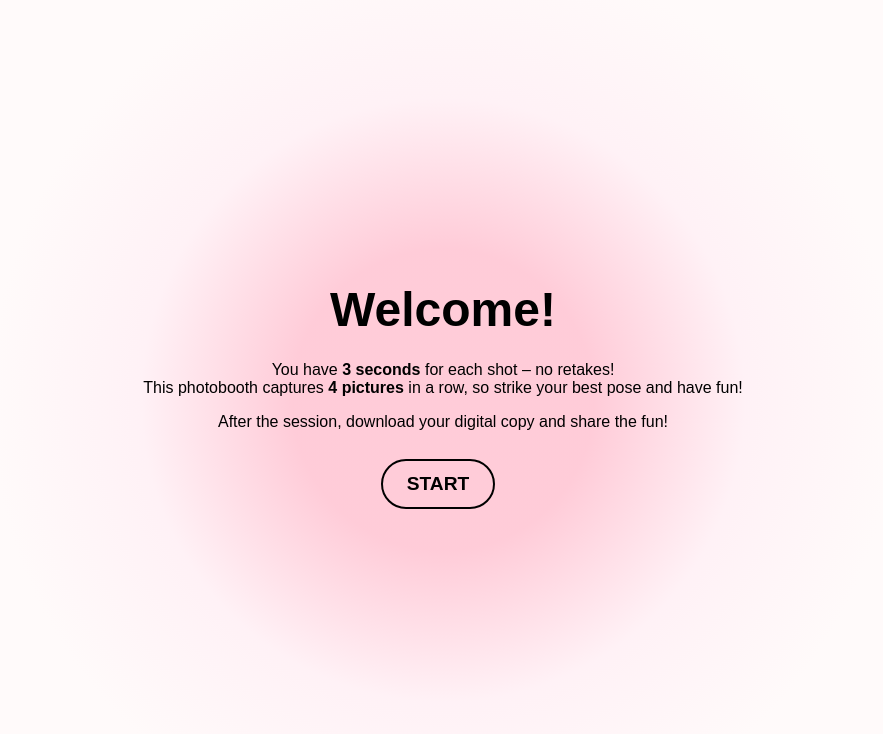
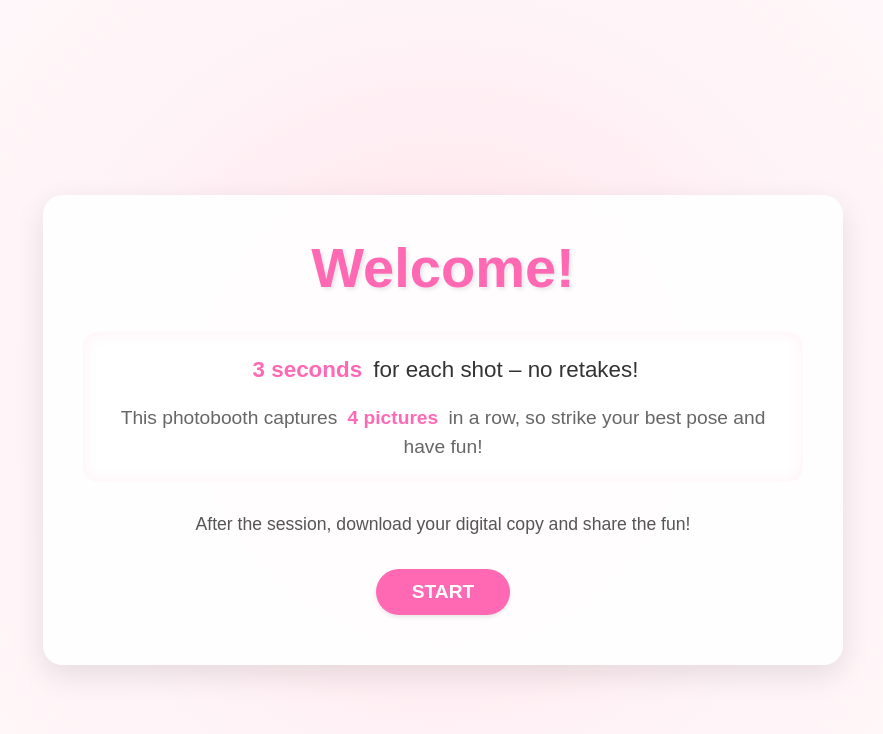
Before and after one commit to TeguhBagasM/snapthiev, a React (Create React App) app: page /welcome in a window 1280 px wide. Shown: the top 734 px of the page, without its empty margins (197-1080 px from the left). Built offline with nearby package versions, Linux system fonts and the light colour scheme.

Commit message:
update ui

```diff
--- a/src/App.css
+++ b/src/App.css
@@ -479,60 +479,165 @@ button {
   border-radius: 8px;
   box-shadow: 0px 4px 8px rgba(0, 0, 0, 0.2);
 }
+/* Welcome.css */
+.welcome-page {
+  min-height: 100vh;
+  padding: 80px 20px 20px;
+  background: radial-gradient(
+    circle at center,
+    rgba(255, 153, 178, 0.3) 0%,
+    rgba(255, 240, 245, 0.8) 50%,
+    rgba(255, 250, 250, 0.95) 100%
+  );
+}
 
 .welcome-container {
+  max-width: 800px;
+  margin: 0 auto;
+  min-height: calc(100vh - 100px);
   display: flex;
-  flex-direction: column;
+  align-items: center;
   justify-content: center;
-  align-items: center;
-  text-align: center;
-  height: 100vh;
-  padding: 0 20px;
-  background: radial-gradient(
-    circle at center,
-    rgba(255, 153, 178, 0.5) 20%,
-    rgba(255, 240, 245, 0.9) 40%,
-    rgba(255, 250, 250, 1) 60%
-  );
-  display: flex;
 }
 
-/* test */
-
-.welcome-container h1 {
-  margin-bottom: 80px;
-  font-size: 3rem;
-  color: black;
-  margin-bottom: 1rem;
+.welcome-content {
+  width: 100%;
+  padding: 40px;
+  background: rgba(255, 255, 255, 0.9);
+  border-radius: 20px;
+  box-shadow: 0 10px 30px rgba(0, 0, 0, 0.1);
+  backdrop-filter: blur(10px);
+  text-align: center;
 }
 
-.welcome-container p {
-  font-size: 1rem;
-  margin: 0.5rem 0;
-  max-width: 600px;
-  color: #000;
+.welcome-content h1 {
+  font-size: 3.5rem;
+  color: #ff69b4;
+  margin-bottom: 2rem;
+  font-weight: 700;
+  text-shadow: 2px 2px 4px rgba(0, 0, 0, 0.1);
 }
 
-.welcome-container button {
-  margin-top: 1.5rem;
-  padding: 12px 24px;
-  font-size: 1.2rem;
-  border: 2px solid black;
-  border-radius: 25px;
-  background-color: transparent;
-  cursor: pointer;
-  transition: background-color 0.3s ease, transform 0.2s ease;
-  text-align: center;
-  margin-left: 0px;
-  margin-top: 20px;
+.info-box {
+  margin: 2rem 0;
+  padding: 20px;
+  border-radius: 15px;
+  background: rgba(255, 255, 255, 0.8);
+  box-shadow: inset 0 0 15px rgba(255, 105, 180, 0.1);
 }
 
-.welcome-container button:hover {
-  background-color: #ff69b4;
-  color: white;
-  transform: scale(1.05);
+.main-info {
+  font-size: 1.4rem;
+  margin-bottom: 1rem;
+  line-height: 1.6;
+  color: #333;
 }
 
+.sub-info {
+  font-size: 1.2rem;
+  color: #666;
+  line-height: 1.5;
+}
+
+.highlight {
+  color: #ff69b4;
+  font-weight: 600;
+  padding: 0 5px;
+}
+
+.download-info {
+  margin: 1.5rem 0;
+  font-size: 1.1rem;
+  color: #555;
+}
+
+.start-button {
+  padding: 15px 40px;
+  font-size: 1.3rem;
+  font-weight: 600;
+  color: #ff69b4;
+  background: transparent;
+  border: 2px solid #ff69b4;
+  border-radius: 30px;
+  cursor: pointer;
+  transition: all 0.3s ease;
+  position: relative;
+  overflow: hidden;
+}
+
+.start-button::before {
+  content: "";
+  position: absolute;
+  top: 0;
+  left: -100%;
+  width: 100%;
+  height: 100%;
+  background: linear-gradient(120deg, transparent, rgba(255, 105, 180, 0.2), transparent);
+  transition: all 0.5s ease;
+}
+
+.start-button:hover {
+  background: #ff69b4;
+  color: white;
+  transform: translateY(-3px);
+  box-shadow: 0 5px 15px rgba(255, 105, 180, 0.3);
+}
+
+.start-button:hover::before {
+  left: 100%;
+}
+
+/* Media Queries */
+@media screen and (max-width: 768px) {
+  .welcome-content {
+    padding: 30px 20px;
+  }
+
+  .welcome-content h1 {
+    font-size: 2.8rem;
+  }
+
+  .main-info {
+    font-size: 1.2rem;
+  }
+
+  .sub-info {
+    font-size: 1.1rem;
+  }
+}
+
+@media screen and (max-width: 480px) {
+  .welcome-page {
+    padding-top: 120px;
+  }
+
+  .welcome-content {
+    padding: 20px 15px;
+  }
+
+  .welcome-content h1 {
+    font-size: 2.2rem;
+    margin-bottom: 1.5rem;
+  }
+
+  .info-box {
+    padding: 15px;
+    margin: 1.5rem 0;
+  }
+
+  .main-info {
+    font-size: 1.1rem;
+  }
+
+  .sub-info {
+    font-size: 1rem;
+  }
+
+  .start-button {
+    padding: 12px 30px;
+    font-size: 1.1rem;
+  }
+}
 /* Fix Capture Button Placement */
 .controls {
   display: flex;
--- a/src/components/Welcome.js
+++ b/src/components/Welcome.js
@@ -1,3 +1,4 @@
+// Welcome.jsx
 import React from "react";
 import { useNavigate } from "react-router-dom";
 
@@ -5,16 +6,27 @@ const Welcome = () => {
   const navigate = useNavigate();
 
   return (
-    <div className="welcome-container">
-      <h1>Welcome!</h1>
-      <p>
-        You have <strong>3 seconds</strong> for each shot – no retakes! <br />
-        This photobooth captures <strong>4 pictures</strong> in a row, so strike your best pose and have fun!
-      </p>
-      <p>
-        After the session, <span style={{ color: "pink" }}></span> download your digital copy and share the fun!
-      </p>
-      <button onClick={() => navigate("/photobooth")}>START</button>
+    <div className="welcome-page">
+      <div className="welcome-container">
+        <div className="welcome-content">
+          <h1>Welcome!</h1>
+          <div className="info-box">
+            <p className="main-info">
+              <span className="highlight">3 seconds</span> for each shot – no retakes!
+            </p>
+            <p className="sub-info">
+              This photobooth captures <span className="highlight">4 pictures</span> in a row, so
+              strike your best pose and have fun!
+            </p>
+          </div>
+          <div className="download-info">
+            <p>After the session, download your digital copy and share the fun!</p>
+          </div>
+          <button onClick={() => navigate("/photobooth")} className="start-button">
+            START
+          </button>
+        </div>
+      </div>
     </div>
   );
 };
```
